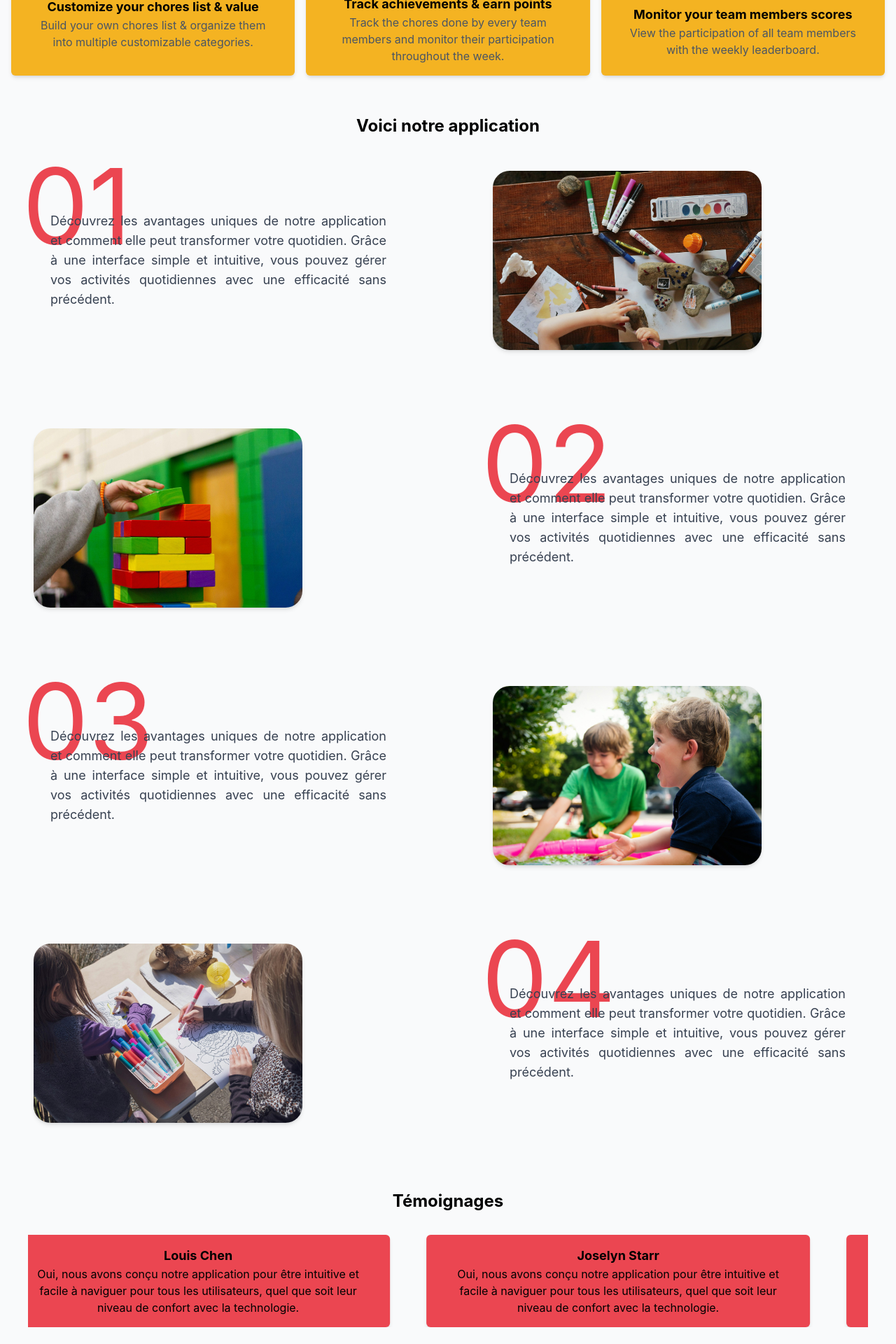
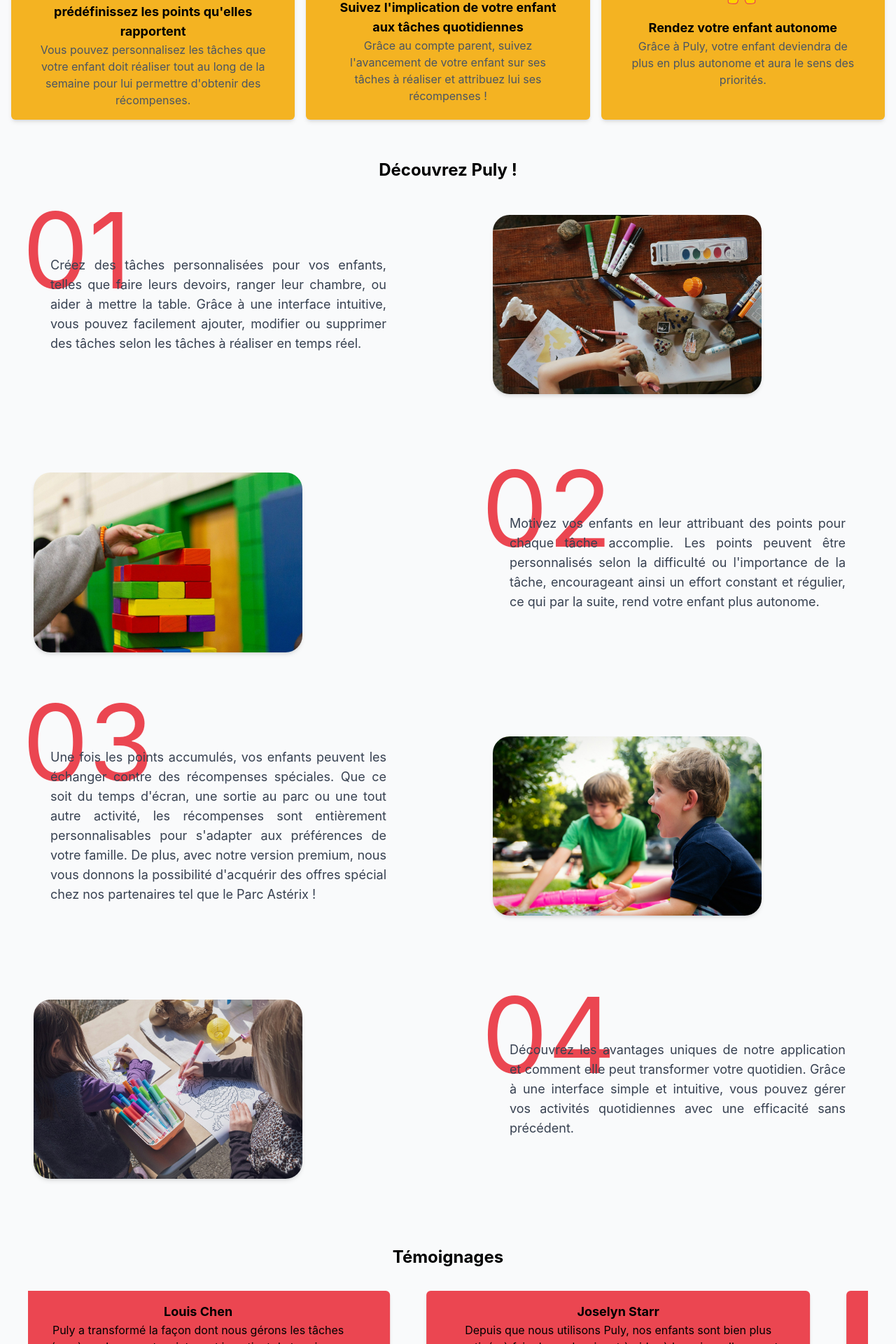
Before and after one commit to MatthieuQuerel/Pully_Landing, a React (Create React App) app in the folder frontend/: page / in a window 1280 px wide. Shown: the part 880-2800 px from the top of the page at 70% size. Built offline with nearby package versions, Linux system fonts and the light colour scheme.

Commit message:
ajoue blog

```diff
--- a/frontend/src/Page/Blog.jsx
+++ b/frontend/src/Page/Blog.jsx
@@ -8,6 +8,9 @@ function Blog () {
     <div className='bg-puly-white p-3'>
       <HeaderSection />
       <main className='mt-7'>
+        <div className='flex justify-center'>
+          <img src='/images/father-cleaning-along-son.jpg' alt='Puly-Mockup' className='w-3/4 md:w-1/2 lg:w-1/4' />
+        </div>
         <h1 className='text-4xl font-bold mb-4'>Faire le ménage avec ses enfants : Le guide de Puly</h1>
         <p className='mb-4'>
           Ordonner à votre enfant de ranger ses jouets, à votre ado de mettre de l’ordre dans sa chambre ou de faire la vaisselle s’avère souvent infructueux. Pour encourager votre enfant à participer aux tâches ménagères, il faut adopter une méthode adaptée. Voici comment Puly, notre application de gestion des tâches, peut vous aider.
--- a/frontend/src/components/FAQCarousel.jsx
+++ b/frontend/src/components/FAQCarousel.jsx
@@ -49,14 +49,14 @@ function FAQCarousel () {
       <Slider {...settings}>
         <div className='flex items-stretch'>
           <FAQCard
-            question="Comment l'application sélectionne-t-elle les agriculteurs et les produits ?"
-            answer="Nous avons un processus rigoureux pour choisir des agriculteurs qui respectent des normes élevées de qualité et d'éthique. Nous évaluons leur engagement envers les pratiques agricoles durables et la qualité des produits."
+            question='Comment Puly motive les enfants à faire leurs tâches ?'
+            answer='Puly utilise un système de récompense ludique où les enfants gagnent des points pour chaque tâche accomplie. Ces points peuvent ensuite être échangés contre des récompenses personnalisées, ce qui les motive à participer activement aux tâches quotidiennes.'
           />
         </div>
         <div className='flex items-stretch'>
           <FAQCard
-            question="L'application est-elle facile à utiliser pour les personnes moins technophiles ?"
-            answer='Oui, nous avons conçu notre application pour être intuitive et facile à naviguer pour tous les utilisateurs, quel que soit leur niveau de confort avec la technologie.'
+            question='Est-ce que Puly est adapté à tous les âges ?'
+            answer="Oui, Puly est conçu pour être flexible et s'adapter aux enfants de tous âges. Vous pouvez personnaliser les tâches et les récompenses en fonction de l'âge et des capacités de chaque enfant, rendant l'application efficace pour toute la famille."
           />
         </div>
       </Slider>
--- a/frontend/src/components/FeatureSection.jsx
+++ b/frontend/src/components/FeatureSection.jsx
@@ -13,18 +13,18 @@ function FeatureSection () {
     <div className='grid grid-cols-1 md:grid-cols-2 lg:grid-cols-3 gap-4 p-4'>
       <FeatureCard
         img='/images/puly-icon-02.svg'
-        title='Customize your chores list & value'
-        description='Build your own chores list & organize them into multiple customizable categories.'
+        title="Personnalisez vos tâches et prédéfinissez les points qu'elles rapportent"
+        description="Vous pouvez personnalisez les tâches que votre enfant doit réaliser tout au long de la semaine pour lui permettre d'obtenir des récompenses."
       />
       <FeatureCard
         img='/images/puly-icon-03.svg'
-        title='Track achievements & earn points'
-        description='Track the chores done by every team members and monitor their participation throughout the week.'
+        title="Suivez l'implication de votre enfant aux tâches quotidiennes"
+        description="Grâce au compte parent, suivez l'avancement de votre enfant sur ses tâches à réaliser et attribuez lui ses récompenses !"
       />
       <FeatureCard
         img='/images/puly-icon-04.svg'
-        title='Monitor your team members scores'
-        description='View the participation of all team members with the weekly leaderboard.'
+        title='Rendez votre enfant autonome'
+        description=' Grâce à Puly, votre enfant deviendra de plus en plus autonome et aura le sens des priorités.'
       />
     </div>
   )
--- a/frontend/src/components/HeroSection.jsx
+++ b/frontend/src/components/HeroSection.jsx
@@ -1,9 +1,11 @@
 function HeroSection () {
   return (
-    <div className='bg-puly-red p-20 flex items-center justify-between space-x-8'>
+    <div className='bg-puly-red p-20 flex items-center justify-between space-x-9'>
       <div className='flex-1'>
-        <h1 className='text-6xl font-bold text-puly-white'>JOUEZ, APPRENEZ & GAGNEZ</h1>
-        <p className='text-puly-white my-4'>Donnez à vos enfants le goût de l'accomplissement — <div className='font-bold'>Créez des tâches personnalisées et des récompenses</div> qui les encouragent chaque jour.</p>
+        <h1 className='text-6xl font-bold text-puly-white'>JOUEZ, APPRENEZ & GAGNEZ AVEC PULY</h1>
+        <p className='text-puly-white my-4 mx-1 max-w-xl'>
+          Facilitez les tâches ménagères avec Puly ! Motivez vos enfants à participer aux corvées quotidiennes grâce à un système de récompense amusant et éducatif.
+        </p>
         <a href='#' className='inline-block drop-shadow hover:bg-white hover:text-black bg-puly-yellow text-puly-white text-sm font-bold py-3 px-4 rounded-md'>Obtenez notre application sur le Play Store</a>
       </div>
       <div className='flex-1'>
--- a/frontend/src/components/StepSection.jsx
+++ b/frontend/src/components/StepSection.jsx
@@ -4,7 +4,7 @@ function StepSection () {
   return (
     <div className='py-10'>
       <div className='text-2xl text-puly-black font-bold text-center mb-8'>
-        <h1>Voici notre application</h1>
+        <h1>Découvrez Puly !</h1>
       </div>
       <div className='max-w-7xl mx-auto px-4 sm:px-6 lg:px-8'>
         <div className='flex flex-wrap md:flex-nowrap justify-between items-center gap-24'>
@@ -14,9 +14,7 @@ function StepSection () {
             </p>
             <div className='relative z-10 p-6'>
               <p className='text-lg text-gray-700 text-justify'>
-                Découvrez les avantages uniques de notre application et comment elle peut
-                transformer votre quotidien. Grâce à une interface simple et intuitive,
-                vous pouvez gérer vos activités quotidiennes avec une efficacité sans précédent.
+                Créez des tâches personnalisées pour vos enfants, telles que faire leurs devoirs, ranger leur chambre, ou aider à mettre la table. Grâce à une interface intuitive, vous pouvez facilement ajouter, modifier ou supprimer des tâches selon les tâches à réaliser en temps réel.
               </p>
             </div>
           </div>
@@ -34,9 +32,7 @@ function StepSection () {
             </p>
             <div className='relative z-10 p-6'>
               <p className='text-lg text-gray-700 text-justify'>
-                Découvrez les avantages uniques de notre application et comment elle peut
-                transformer votre quotidien. Grâce à une interface simple et intuitive,
-                vous pouvez gérer vos activités quotidiennes avec une efficacité sans précédent.
+                Motivez vos enfants en leur attribuant des points pour chaque tâche accomplie. Les points peuvent être personnalisés selon la difficulté ou l'importance de la tâche, encourageant ainsi un effort constant et régulier, ce qui par la suite, rend votre enfant plus autonome.
               </p>
             </div>
           </div>
@@ -48,9 +44,7 @@ function StepSection () {
             </p>
             <div className='relative z-10 p-6'>
               <p className='text-lg text-gray-700 text-justify'>
-                Découvrez les avantages uniques de notre application et comment elle peut
-                transformer votre quotidien. Grâce à une interface simple et intuitive,
-                vous pouvez gérer vos activités quotidiennes avec une efficacité sans précédent.
+                Une fois les points accumulés, vos enfants peuvent les échanger contre des récompenses spéciales. Que ce soit du temps d'écran, une sortie au parc ou une tout autre activité, les récompenses sont entièrement personnalisables pour s'adapter aux préférences de votre famille. De plus, avec notre version premium, nous vous donnons la possibilité d'acquérir des offres spécial chez nos partenaires tel que le Parc Astérix !
               </p>
             </div>
           </div>
--- a/frontend/src/components/Testimonials.jsx
+++ b/frontend/src/components/Testimonials.jsx
@@ -50,13 +50,13 @@ function FAQTestimonial () {
         <div className='flex items-stretch'>
           <TestimonialCard
             name='Joselyn Starr'
-            text='Oui, nous avons conçu notre application pour être intuitive et facile à naviguer pour tous les utilisateurs, quel que soit leur niveau de confort avec la technologie.'
+            text=" Depuis que nous utilisons Puly, nos enfants sont bien plus motivés à faire leurs devoirs et à aider à la maison. Ils savent qu'ils méritent leurs récompenses. Cela a vraiment simplifié notre routine par apport aux tâches quotidiennes !"
           />
         </div>
         <div className='flex items-stretch'>
           <TestimonialCard
             name='Louis Chen'
-            text='Oui, nous avons conçu notre application pour être intuitive et facile à naviguer pour tous les utilisateurs, quel que soit leur niveau de confort avec la technologie.'
+            text="Puly a transformé la façon dont nous gérons les tâches ménagères. Lucas est maintenant impatient de terminer ses tâches pour gagner des points. L'application a rendu notre vie de famille plus harmonieuse et organisée."
           />
         </div>
       </Slider>
```
Also changed, not shown: 1 other file (tests, documents, lock files or other folders).
